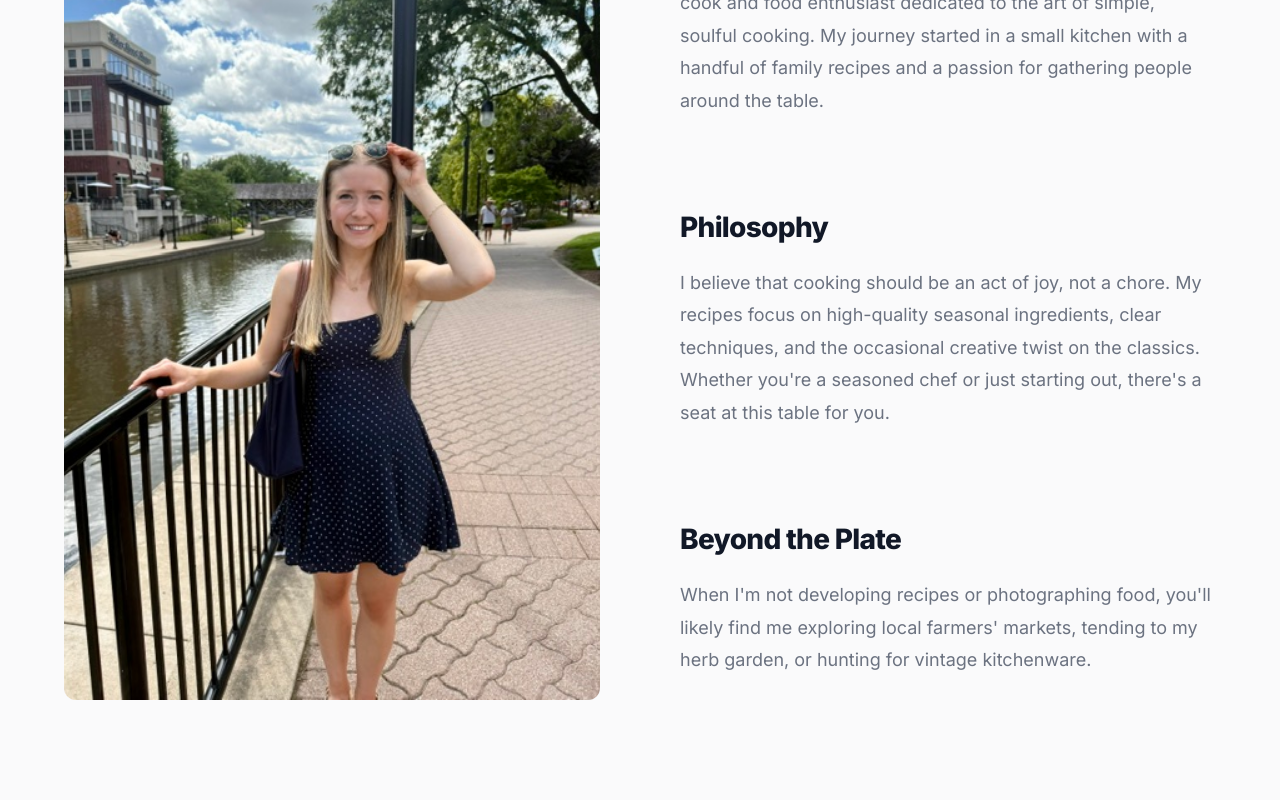
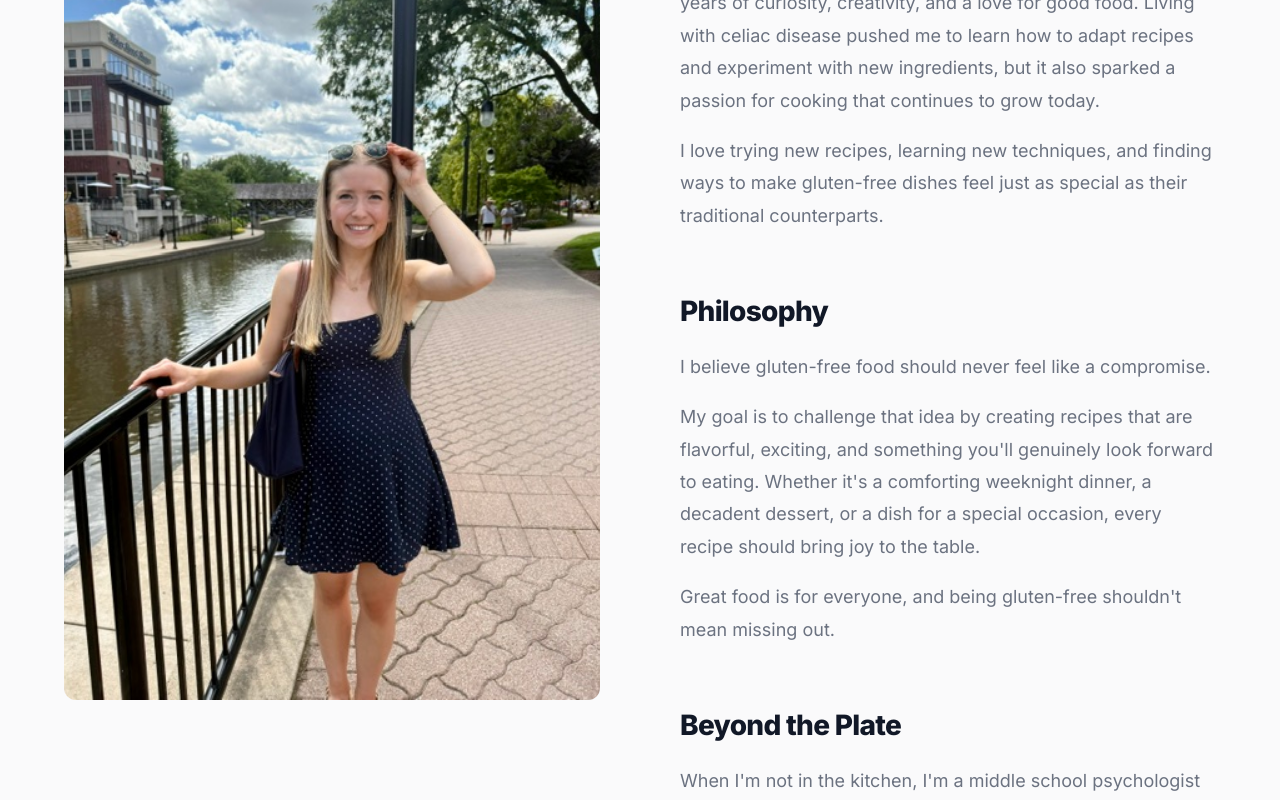
Before and after one commit to ClaireCooks/ClaireCooks, a React (Vite) app in the folder my-recipe-app/: page /about in a window 1280 px wide. Shown: the part 460-1260 px from the top of the page. Built offline with nearby package versions, Linux system fonts and the light colour scheme.

Commit message:
Updating about and home page content

```diff
--- a/my-recipe-app/src/index.css
+++ b/my-recipe-app/src/index.css
@@ -1439,6 +1439,10 @@ main {
   line-height: 1.8;
 }
 
+.about-section p + p {
+  margin-top: 18px;
+}
+
 @media (max-width: 1024px) {
   .recipe-carousel {
     grid-template-columns: 1fr;
--- a/my-recipe-app/src/public-site/AboutMe.jsx
+++ b/my-recipe-app/src/public-site/AboutMe.jsx
@@ -15,29 +15,43 @@ function AboutMe() {
           <section className="about-section">
             <h2>The Kitchen Journey</h2>
             <p>
-              Welcome to my culinary sanctuary. I'm Claire, a self-taught cook and food
-              enthusiast dedicated to the art of simple, soulful cooking. My journey
-              started in a small kitchen with a handful of family recipes and a
-              passion for gathering people around the table.
+              My cooking journey has been entirely self-taught, shaped by years of
+              curiosity, creativity, and a love for good food. Living with celiac
+              disease pushed me to learn how to adapt recipes and experiment with new
+              ingredients, but it also sparked a passion for cooking that continues to
+              grow today.
+            </p>
+            <p>
+              I love trying new recipes, learning new techniques, and finding ways to
+              make gluten-free dishes feel just as special as their traditional
+              counterparts.
             </p>
           </section>
 
           <section className="about-section">
             <h2>Philosophy</h2>
             <p>
-              I believe that cooking should be an act of joy, not a chore. My recipes
-              focus on high-quality seasonal ingredients, clear techniques, and the
-              occasional creative twist on the classics. Whether you're a seasoned
-              chef or just starting out, there's a seat at this table for you.
+              I believe gluten-free food should never feel like a compromise.
+            </p>
+            <p>
+              My goal is to challenge that idea by creating recipes that are flavorful,
+              exciting, and something you'll genuinely look forward to eating. Whether
+              it's a comforting weeknight dinner, a decadent dessert, or a dish for a
+              special occasion, every recipe should bring joy to the table.
+            </p>
+            <p>
+              Great food is for everyone, and being gluten-free shouldn't mean missing
+              out.
             </p>
           </section>
 
           <section className="about-section">
             <h2>Beyond the Plate</h2>
             <p>
-              When I'm not developing recipes or photographing food, you'll likely
-              find me exploring local farmers' markets, tending to my herb garden,
-              or hunting for vintage kitchenware.
+              When I'm not in the kitchen, I'm a middle school psychologist who is
+              passionate about helping students learn, grow, and succeed. Outside of
+              work, you'll usually find me curled up with a good book, planning my next
+              travel adventure, or exploring new places and experiences.
             </p>
           </section>
         </div>
--- a/my-recipe-app/src/public-site/Home.jsx
+++ b/my-recipe-app/src/public-site/Home.jsx
@@ -13,7 +13,7 @@ function Home() {
         <div className="hero-overlay"></div>
         <div className="hero-content">
           <p className="eyebrow">Claire Cooks</p>
-          <h1>Elevated Flavors, <br/>Simple Techniques.</h1>
+          <h1>Elevated Flavors, <br />Simple Techniques.</h1>
           <div className="hero-actions">
             <Link to="/recipes" className="btn btn-primary">Browse Recipes</Link>
             <Link to="/about" className="btn">About Claire</Link>
@@ -50,9 +50,18 @@ function Home() {
             <p className="eyebrow">Meet the Author</p>
             <h2>I'm Claire, and I believe everyone can cook beautiful food.</h2>
             <p>
-              After years of experimenting in my own kitchen, I've curated a collection
-              of my favorite recipes designed for the home cook who wants restaurant-quality
-              results without the complexity.
+              I've been living gluten-free since I was diagnosed with celiac disease at
+              nine years old. What started as a necessity eventually became a passion
+              for cooking, creating, and sharing food that looks just as beautiful as it
+              tastes.
+            </p>
+            <p>
+              At 25, you'll usually find me in the kitchen testing new recipes, plating
+              dishes for the perfect photo, or sharing my latest gluten-free creations
+              online. Through this website and my social channels, my goal is simple: to
+              show that gluten-free food doesn't have to feel limiting. It can be
+              comforting, creative, impressive, and something you're genuinely excited to
+              make and share.
             </p>
             <Link to="/about" className="btn btn-primary">Read My Story</Link>
           </div>
--- a/my-recipe-app/src/public-site/Recipes.jsx
+++ b/my-recipe-app/src/public-site/Recipes.jsx
@@ -35,10 +35,7 @@ function Recipes() {
   return (
     <>
       <Header eyebrow="Recipe Library" title="Browse recipes">
-        <p>
-          Search the structured recipe library, filter by category, and open
-          fully rendered recipe pages from local JSON content.
-        </p>
+
       </Header>
 
       <section className="catalog-tools" aria-label="Recipe filters">
```
